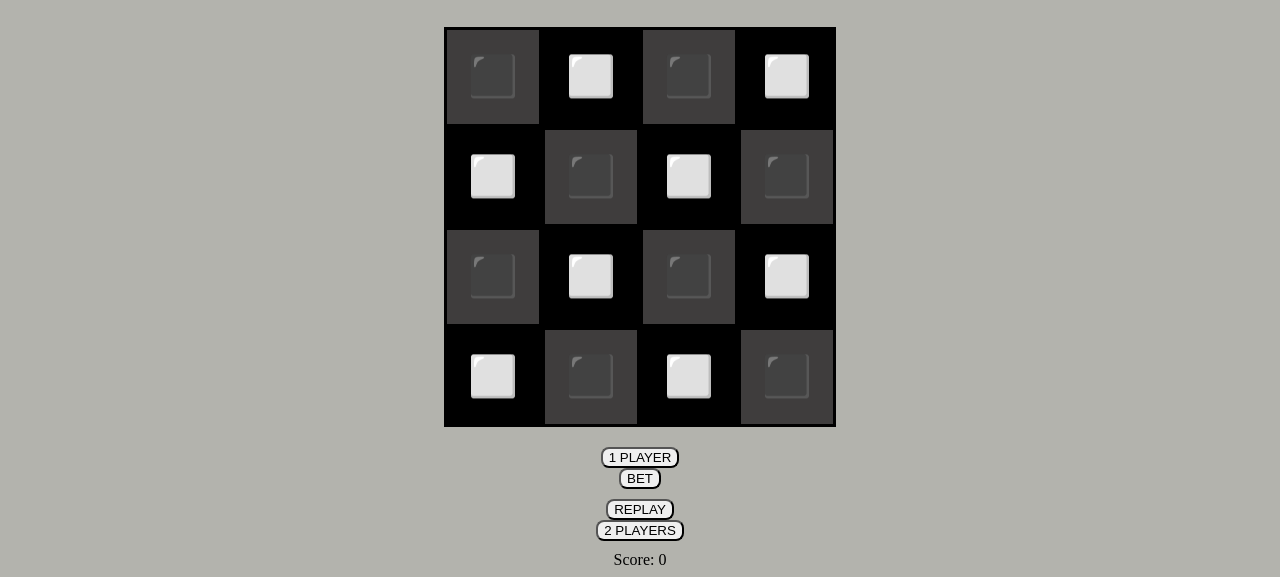
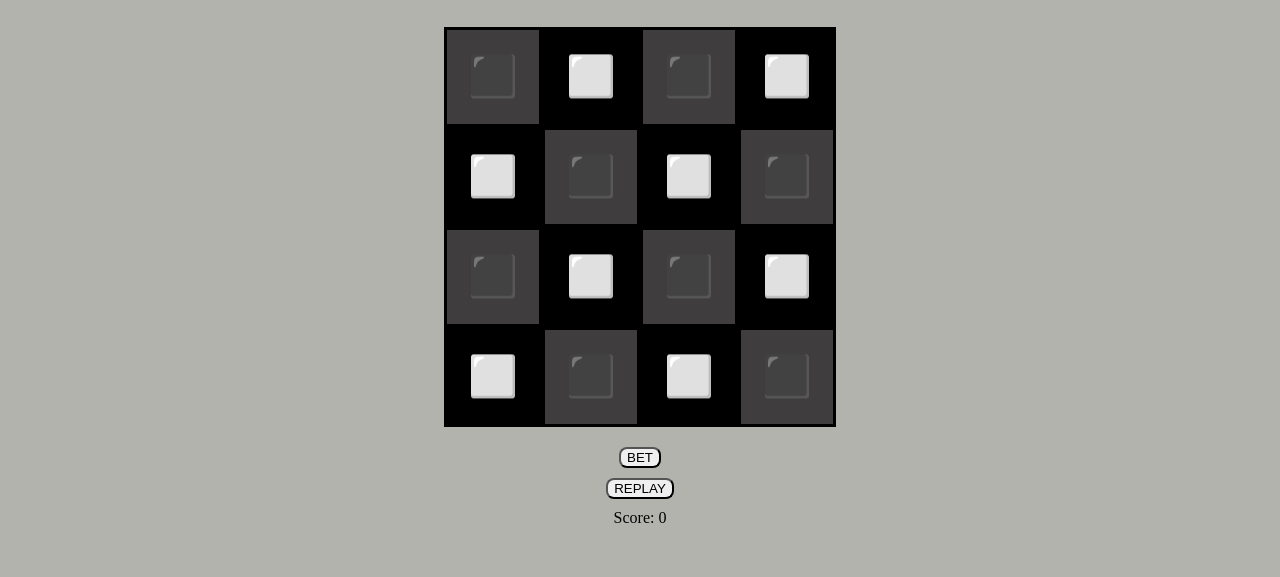
Before and after one commit to viededario/Luck, a plain HTML site: page index.html in a window 1280 px wide. Shown: the part 332-909 px from the top of the page. After the commit the page ends 867 px from the top, so only its background shows below. Drawn offline with Linux system fonts and the light colour scheme; a web font is replaced by a local one.

Commit message:
removed player buttons option

```diff
--- a/index.html
+++ b/index.html
@@ -54,10 +54,10 @@
 </div>
 </div>
 <div class='btn'>
-<button class="onePlayer"> 1 PLAYER </button>
+<!-- <button class="onePlayer"> 1 PLAYER </button> -->
 <button class="betbBtn">  BET </button>
 <button class="replayBtn"> REPLAY </button>
-<button class=" twoPlayers"> 2 PLAYERS </button>
+<!-- <button class=" twoPlayers"> 2 PLAYERS </button> -->
 </div>
  <div class="scoreDisplay"> </div>
 </div>
```
